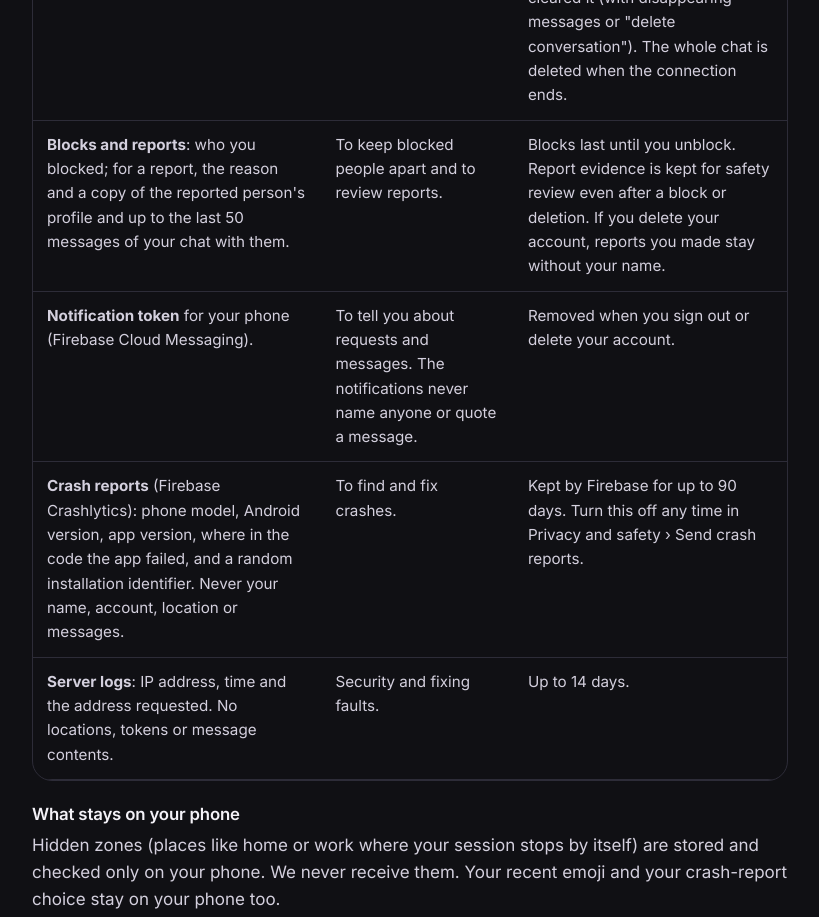
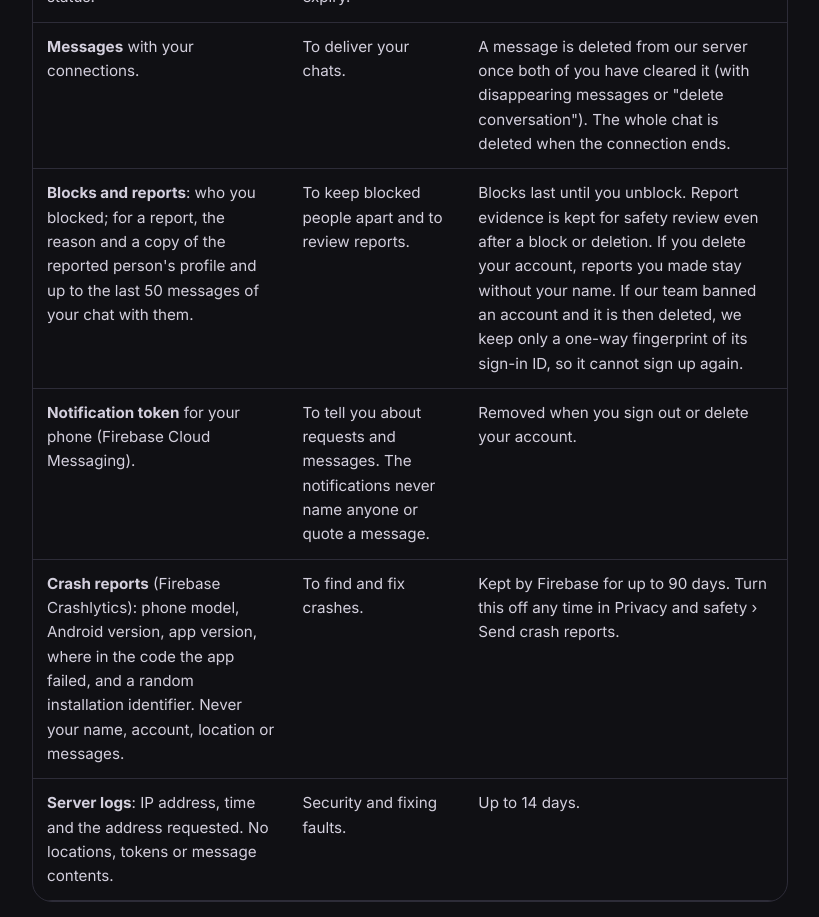
Before and after one commit to smilewithakash/string-website, a plain HTML site: page privacy.html in a window 1280 px wide. Shown: the part 1780-2697 px from the top of the page, without its empty margins (230-1049 px from the left). Drawn offline with Linux system fonts and the light colour scheme.

Commit message:
Privacy policy and deletion page: banned-account fingerprint; README publish steps
Co-Authored-By: Claude Opus 5.5 <noreply@anthropic.com>

```diff
--- a/privacy.html
+++ b/privacy.html
@@ -85,7 +85,7 @@
           <tr>
             <td><b>Blocks and reports</b>: who you blocked; for a report, the reason and a copy of the reported person's profile and up to the last 50 messages of your chat with them.</td>
             <td>To keep blocked people apart and to review reports.</td>
-            <td>Blocks last until you unblock. Report evidence is kept for safety review even after a block or deletion. If you delete your account, reports you made stay without your name.</td>
+            <td>Blocks last until you unblock. Report evidence is kept for safety review even after a block or deletion. If you delete your account, reports you made stay without your name. If our team banned an account and it is then deleted, we keep only a one-way fingerprint of its sign-in ID, so it cannot sign up again.</td>
           </tr>
           <tr>
             <td><b>Notification token</b> for your phone (Firebase Cloud Messaging).</td>
```
Also changed, not shown: delete-account.html (+1 -0 lines), 2 other files.
